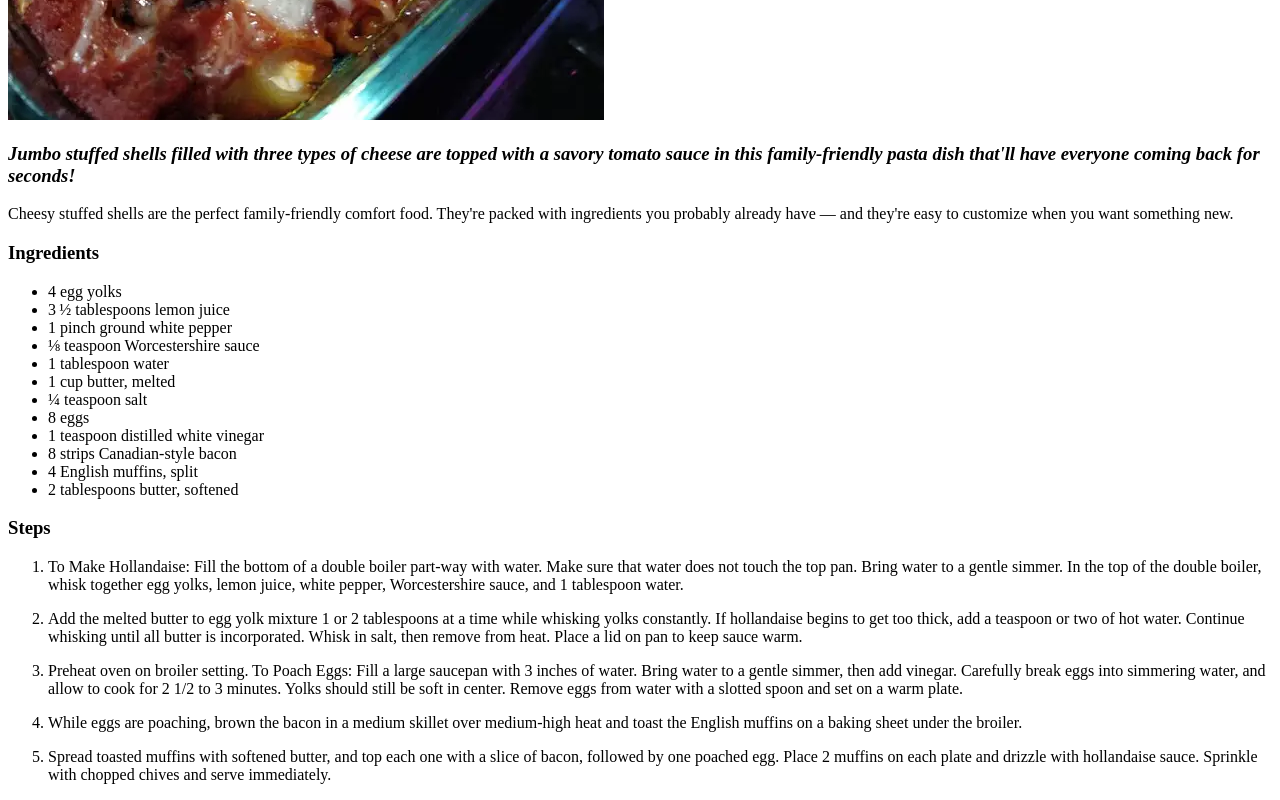
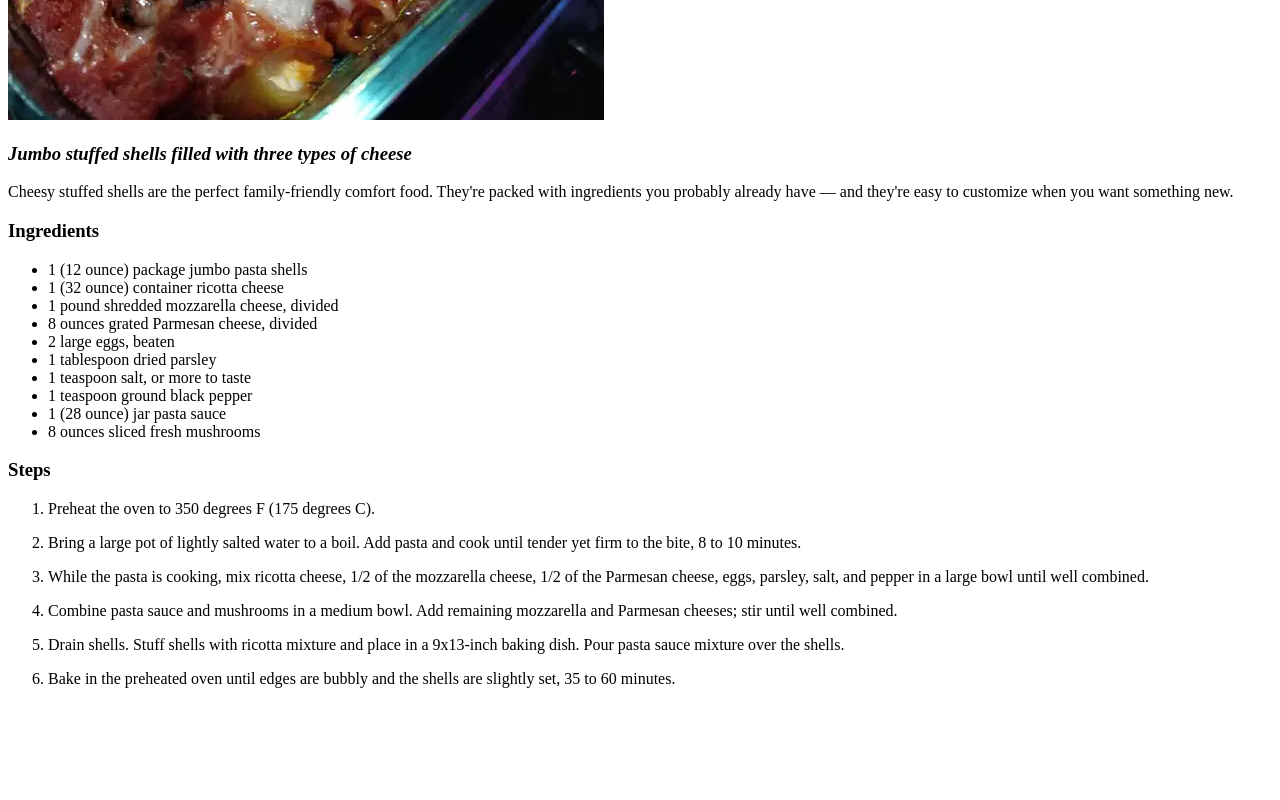
Before and after one commit to jakemadash/odin-recipes, a plain HTML site: page recipes/stuffed-shells.html in a window 1280 px wide. Shown: the part 755-1555 px from the top of the page. After the commit the page ends 1459 px from the top, so only its background shows below. Drawn offline with Linux system fonts and the light colour scheme.

Commit message:
Add ingredients and steps to stuffed-shells.html

```diff
--- a/recipes/stuffed-shells.html
+++ b/recipes/stuffed-shells.html
@@ -7,34 +7,34 @@
 <body>
     <h1>Stuffed Shells</h1>
     <img src="../images/stuffed-shells.jpeg" alt="stuffed shells">
-    <h3><em>Jumbo stuffed shells filled with three types of cheese are topped with a savory tomato sauce in this family-friendly pasta dish that'll have everyone coming back for seconds!</em></h3>
+    <h3><em>Jumbo stuffed shells filled with three types of cheese</em></h3>
     <p>Cheesy stuffed shells are the perfect family-friendly comfort food. They're packed with ingredients you probably already have — and they're easy to customize when you want something new. </p>
     <h3>Ingredients</h3>
     <ul>
-        <li>4 egg yolks</li>
-        <li>3 ½ tablespoons lemon juice </li>
-        <li>1 pinch ground white pepper</li>
-        <li>⅛ teaspoon Worcestershire sauce </li>
-        <li>1 tablespoon water</li>
-        <li>1 cup butter, melted</li>
-        <li>¼ teaspoon salt</li>
-        <li>8 eggs</li>
-        <li>1 teaspoon distilled white vinegar</li>
-        <li>8 strips Canadian-style bacon</li>
-        <li>4 English muffins, split</li>
-        <li>2 tablespoons butter, softened</li>
+        <li>1 (12 ounce) package jumbo pasta shells</li>
+        <li>1 (32 ounce) container ricotta cheese</li>
+        <li>1 pound shredded mozzarella cheese, divided</li>
+        <li>8 ounces grated Parmesan cheese, divided </li>
+        <li>2 large eggs, beaten</li>
+        <li>1 tablespoon dried parsley</li>
+        <li>1 teaspoon salt, or more to taste</li>
+        <li>1 teaspoon ground black pepper</li>
+        <li>1 (28 ounce) jar pasta sauce</li>
+        <li>8 ounces sliced fresh mushrooms</li>
     </ul>
     <h3>Steps</h3>
     <ol>
-        <li>To Make Hollandaise: Fill the bottom of a double boiler part-way with water. Make sure that water does not touch the top pan. Bring water to a gentle simmer. In the top of the double boiler, whisk together egg yolks, lemon juice, white pepper, Worcestershire sauce, and 1 tablespoon water.</li>
+        <li>Preheat the oven to 350 degrees F (175 degrees C).</li>
         <p></p>
-        <li>Add the melted butter to egg yolk mixture 1 or 2 tablespoons at a time while whisking yolks constantly. If hollandaise begins to get too thick, add a teaspoon or two of hot water. Continue whisking until all butter is incorporated. Whisk in salt, then remove from heat. Place a lid on pan to keep sauce warm. </li>
+        <li>Bring a large pot of lightly salted water to a boil. Add pasta and cook until tender yet firm to the bite, 8 to 10 minutes.</li>
         <p></p>
-        <li>Preheat oven on broiler setting. To Poach Eggs: Fill a large saucepan with 3 inches of water. Bring water to a gentle simmer, then add vinegar. Carefully break eggs into simmering water, and allow to cook for 2 1/2 to 3 minutes. Yolks should still be soft in center. Remove eggs from water with a slotted spoon and set on a warm plate. </li>
+        <li>While the pasta is cooking, mix ricotta cheese, 1/2 of the mozzarella cheese, 1/2 of the Parmesan cheese, eggs, parsley, salt, and pepper in a large bowl until well combined. </li>
         <p></p>
-        <li>While eggs are poaching, brown the bacon in a medium skillet over medium-high heat and toast the English muffins on a baking sheet under the broiler. </li>
+        <li>Combine pasta sauce and mushrooms in a medium bowl. Add remaining mozzarella and Parmesan cheeses; stir until well combined. </li>
         <p></p>
-        <li>Spread toasted muffins with softened butter, and top each one with a slice of bacon, followed by one poached egg. Place 2 muffins on each plate and drizzle with hollandaise sauce. Sprinkle with chopped chives and serve immediately.</li>
+        <li>Drain shells. Stuff shells with ricotta mixture and place in a 9x13-inch baking dish. Pour pasta sauce mixture over the shells.</li>
+        <p></p>
+        <li>Bake in the preheated oven until edges are bubbly and the shells are slightly set, 35 to 60 minutes.</li>
     </ol>
 </body>
 </html>
```
